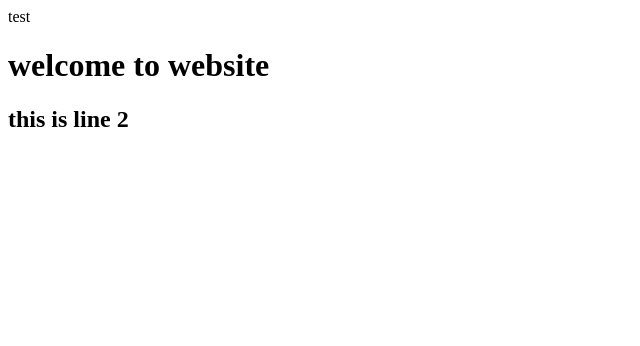
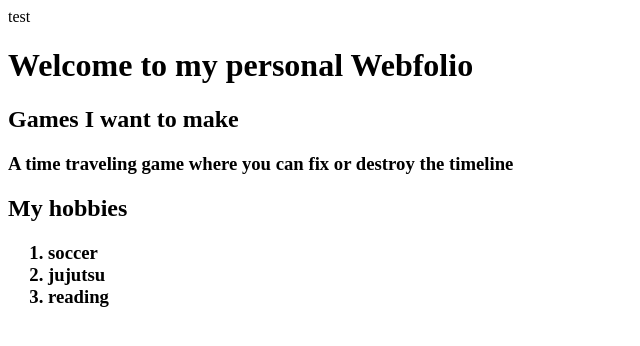
Before and after one commit to Samuelcook29create/Samuelcook29Create.github.io, a plain HTML site: page index.html in a window 1280 px wide. Shown: the whole page, without its empty margins (0-640 px from the left). Drawn offline with Linux system fonts and the light colour scheme.

Commit message:
writing list

```diff
--- a/index.html
+++ b/index.html
@@ -3,11 +3,15 @@
 <head>
     <meta charset="UTF-8">
     <meta name="viewport" content="width=device-width, initial-scale=1.0">
-    <title>Document</title>
+    <title>document</title>
 </head>
 <body>
     test
-    <h1>welcome to website</h>
-    <h2>this is line 2</h2>
+    <h1>Welcome to my personal Webfolio</h1>
+        <h2>Games I want to make</h2>
+            <h3>A time traveling game where you can fix or destroy the timeline</h3>
+        <h2>My hobbies</h2>
+            <h3><ol><li>soccer</li><li>jujutsu</li><li>reading</li></ol></h3>
+
 </body>
 </html>
```
